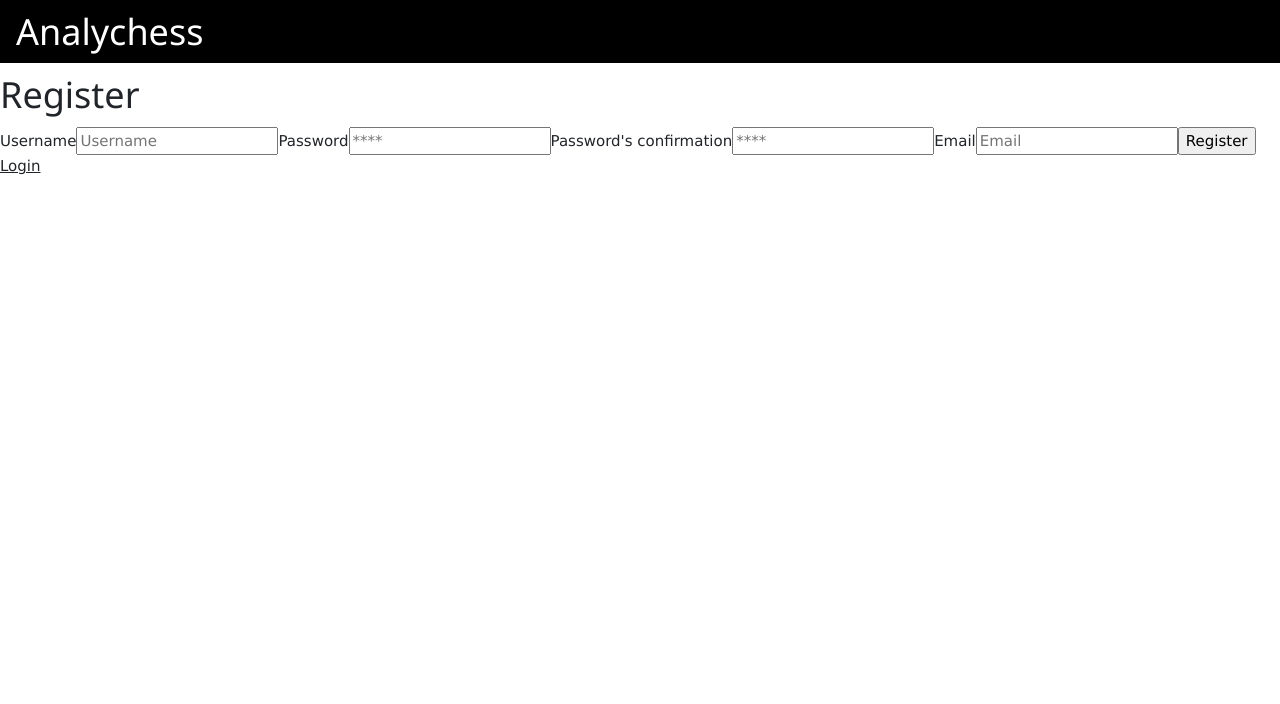
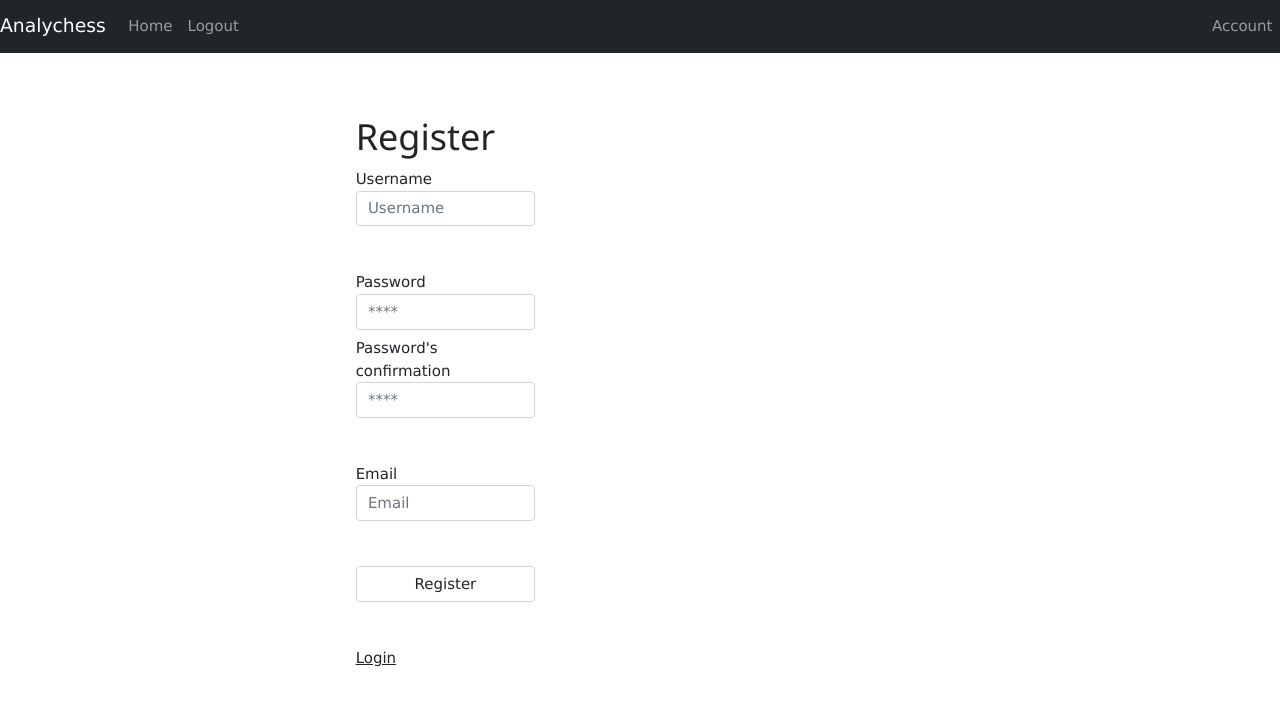
Before and after one commit to HE-Arc/AnalyChess, a Vue app in the folder analychess_front/: page /#/register in a window 1280 px wide. Shown: the top 704 px of the page. Built offline with nearby package versions, Linux system fonts and the light colour scheme; what vue-toasted would draw is missing.

Commit message:
Fix layout

```diff
--- a/analychess_front/src/components/Header.vue
+++ b/analychess_front/src/components/Header.vue
@@ -1,11 +1,29 @@
 <template>
-<div class="w3-container w3-black">
-  <h1>Analychess</h1>
-</div>
+    <nav class="navbar navbar-expand-md navbar-dark bg-dark">
+        <a class="navbar-brand">Analychess</a>
+        <div class="collapse navbar-collapse" id="navbarNav">
+            <ul class="navbar-nav">
+                <li class="nav-item active">
+                    <router-link to="/" class="nav-link">Home </router-link>
+                </li>
+                <li class="nav-item">
+                    <router-link to="/logout" class="nav-link">Logout</router-link>
+                </li>
+            </ul>
+        </div>
+        <div class="d-flex flex-row-reverse navbar-collapse collapse justify-content-stretch mr-5" id="navbarNav">
+            <ul class="navbar-nav ml-auto ">
+                <li class="nav-item active ">
+                    <a class="nav-link " href="#">Account</a>
+                </li>
+            </ul>
+        </div>
+    </nav>
 </template>
+
 
 <script>
 export default {
-  name: 'Header',
-}
+    name: "Header",
+};
 </script>
--- a/analychess_front/src/components/MovesList.vue
+++ b/analychess_front/src/components/MovesList.vue
@@ -80,8 +80,12 @@ export default {
 
 <style>
 .list-group-moves{
+    border-radius: 5px;
     max-height: 500px;
     overflow-y: scroll;
     -webkit-overflow-scrolling: touch;
 }
+.ul {
+    padding-left: 0rem;
+}
 </style>
--- a/analychess_front/src/components/SymbolPanel.vue
+++ b/analychess_front/src/components/SymbolPanel.vue
@@ -35,7 +35,6 @@
                     <li class="list-group-item"><button tag-id="5" type="button" class="btn btn-sm" v-on:click="addTag">⊕</button>Time trouble</li>
                     <li class="list-group-item"><button tag-id="6" type="button" class="btn btn-sm" v-on:click="addTag">=∞</button>With compensation</li>
                     <li class="list-group-item"><button tag-id="7" type="button" class="btn btn-sm" v-on:click="addTag">∆</button>With the idea</li>
-
                 </ul>
             </div>
         </div>
@@ -94,7 +93,6 @@ export default {
                 e.target.parentElement.classList.add("selected")
             }
 
-
         },
         addTag(e)
         {
@@ -130,7 +128,6 @@ export default {
                 console.log(i)
                 document.getElementById("tagUl").children[i].classList.add("selected")
             }
-
         },
         remove(ul)
         {
--- a/analychess_front/src/views/Home.vue
+++ b/analychess_front/src/views/Home.vue
@@ -1,11 +1,6 @@
 <template>
-    <section>
+    <section class="m-5">
         <h1>Home</h1>
-        <h6>Test purpose only</h6>
-        <router-link to="/">Home</router-link>
-        <router-link to="/game">Game</router-link>
-        <router-link to="/test">Test</router-link>
-        <router-link to="/logout">Logout</router-link>
         <div class="container">
             <div class="row row-cols-4">
                 <game-thumbnail v-for="game in this.games" v-bind:key="game.id" v-bind:game="game   "/>
--- a/analychess_front/src/views/Login.vue
+++ b/analychess_front/src/views/Login.vue
@@ -1,51 +1,76 @@
 <template>
     <section>
         <h1>Login</h1>
-        <form @submit="try_login" >
-            <label for="input_username">Username</label>
-            <input type="text" id="input_username" v-model="username" placeholder="Username" required>
-            <label for="input_password">Password</label>
-            <input type="password" id="input_password" v-model="password" placeholder="****" required>
-            <input type="submit" id="input_login" value="Login">
-        </form>
-        <div>
-            <router-link to="/register">Register</router-link>
+        <div class="row">
+            <div class="col d-flex justify-content-center">
+                <div style="width: 50%">
+                    <img
+                        src="../assets/chesspiece.svg"
+                        class="card-img-top"
+                        alt="chess"
+                    />
+                </div>
+            </div>
+            <div class="col-2 m-5">
+                <form @submit="try_login" >
+                    <label for="input_username">Username</label>
+                    <input
+                        type="text"
+                        class="form-control"
+                        id="input_username"
+                        v-model="username"
+                        placeholder="Username"
+                        required
+                    />
+                    <label for="input_password" class="mt-5">Password</label>
+                    <input
+                        type="password"
+                        class="form-control"
+                        id="input_password"
+                        v-model="password"
+                        placeholder="****"
+                        required
+                    />
+                    <input class="mt-5" type="submit" id="input_login" value="Login" />
+                </form>
+                <div class="mt-5">
+                    <router-link  to="/register">Register</router-link>
+                </div>
+            </div>
+            <div class="col-2"></div>
         </div>
     </section>
 </template>
 
 <script>
-
-import APIRequester from "../tools/APIRequester"
+import APIRequester from "../tools/APIRequester";
 import router from "../router/router";
 
 export default {
-    name:"Login",
-    data(){
-        return{
-          username : "",
-          password : ""
-        }
+    name: "Login",
+    data() {
+        return {
+            username: "",
+            password: "",
+        };
     },
-    methods:
-    {
-        async try_login(e)
-        {
+    methods: {
+        async try_login(e) {
             e.preventDefault();
-            try
-            {
-                await APIRequester.getInstance().login(this.username, this.password)
+            try {
+                await APIRequester.getInstance().login(
+                    this.username,
+                    this.password
+                );
                 // Login successful
-                router.push({name: "Home"})
+                router.push({ name: "Home" });
+            } catch (error) {
+                this.$toasted.error(
+                    "Username does not exist or credentials do not match",
+                    { duration: 5000 }
+                );
             }
-            catch(error)
-            {
-                this.$toasted.error('Username does not exist or credentials do not match', {duration: 5000})
-            }
-        }
-    }
-
-}
-
-
+        },
+    },
+};
 </script>
--- a/analychess_front/src/views/Logout.vue
+++ b/analychess_front/src/views/Logout.vue
@@ -1,5 +1,5 @@
 <template>
-    <section>
+    <section class="m-5">
         <h1>You've been successfully disconnected !</h1>
         <router-link to="/login">Login</router-link>
     </section>
--- a/analychess_front/src/views/Register.vue
+++ b/analychess_front/src/views/Register.vue
@@ -1,67 +1,72 @@
 <template>
-    <section>
-        <h1>Register</h1>
-        <form @submit="try_register" >
-            <label for="input_username">Username</label>
-            <input type="text" id="input_username" v-model="username" placeholder="Username" required>
-            <label for="input_password">Password</label>
-            <input type="password" id="input_password" v-model="password" placeholder="****" required>
-            <label for="input_password_conf">Password's confirmation</label>
-            <input type="password" id="input_password_conf" v-model="conf_password" placeholder="****" required>
-            <label for="input_email">Email</label>
-            <input type="email" id="input_email" v-model="email" placeholder="Email" required>
-            <input type="submit" id="input_register" value="Register">
-        </form>
-        <div>
-            <router-link to="/login">Login</router-link>
+    <section class="m-5">
+        <div class="row">
+            <div class="col-3"></div>
+            <div class="col-2 m-2">
+                <h1>Register</h1>
+                <form @submit="try_register" >
+                    <label for="input_username">Username</label>
+                    <input class="form-control" type="text" id="input_username" v-model="username" placeholder="Username" required>
+                    <label class="mt-5" for="input_password">Password</label>
+                    <input class="form-control" type="password" id="input_password" v-model="password" placeholder="****" required>
+                    <label class="mt-2" for="input_password_conf">Password's confirmation</label>
+                    <input class="form-control" type="password" id="input_password_conf" v-model="conf_password" placeholder="****" required>
+                    <label class="mt-5" for="input_email">Email</label>
+                    <input class="form-control" type="email" id="input_email" v-model="email" placeholder="Email" required>
+                    <input class="form-control mt-5" type="submit" id="input_register" value="Register">
+                </form>
+                <div class="mt-5">
+                    <router-link to="/login">Login</router-link>
+                </div>
+            </div>
+            <div class="col-4"></div>
         </div>
     </section>
 </template>
 
 <script>
-
-import APIRequester from "../tools/APIRequester"
+import APIRequester from "../tools/APIRequester";
 import router from "../router/router";
 
 export default {
-    name:"Register",
-    data(){
-        return{
-          username : "",
-          password : "",
-          conf_password : "",
-          email : "",
-        }
+    name: "Register",
+    data() {
+        return {
+            username: "",
+            password: "",
+            conf_password: "",
+            email: "",
+        };
     },
-    methods:
-    {
-        async try_register(e)
-        {
+    methods: {
+        async try_register(e) {
             e.preventDefault(e);
-            if(this.password== this.conf_password)
-            {
-                try
-                {
-                    await APIRequester.getInstance().setRoute("user").setParam({"username": this.username, "password": this.password, "email": this.email, "games" : []}).post(false);
+            if (this.password == this.conf_password) {
+                try {
+                    await APIRequester.getInstance()
+                        .setRoute("user")
+                        .setParam({
+                            username: this.username,
+                            password: this.password,
+                            email: this.email,
+                            games: [],
+                        })
+                        .post(false);
                     // Login successful
-                    router.push({name: "Login"})
+                    router.push({ name: "Login" });
+                } catch (error) {
+                    // username already used
+                    this.$toasted.error("Username already used", {
+                        duration: 5000,
+                    });
                 }
-                catch(error)
-                {
-                    // username already used
-                    this.$toasted.error('Username already used', {duration: 5000})
-                }
+            } else {
+                // toast with password incorrect
+                this.$toasted.error("Password are differents !", {
+                    duration: 5000,
+                });
             }
-            else
-            {
-                // toast with password incorrect
-                this.$toasted.error('Password are differents !', {duration: 5000})
-            }
-
-        }
-    }
-
-}
-
-
+        },
+    },
+};
 </script>
```
Also changed, not shown: analychess_front/src/components/Board.vue (+113 -67 lines), analychess_front/src/components/GameThumbnail.vue (+5 -5 lines), analychess_front/src/components/NewGame.vue (+20 -19 lines), analychess_front/src/views/GameViewer.vue (+15 -18 lines), analychess_front/src/components/CommentPanel.vue (indentation only), 1 other file (tests, documents, lock files or other folders).
